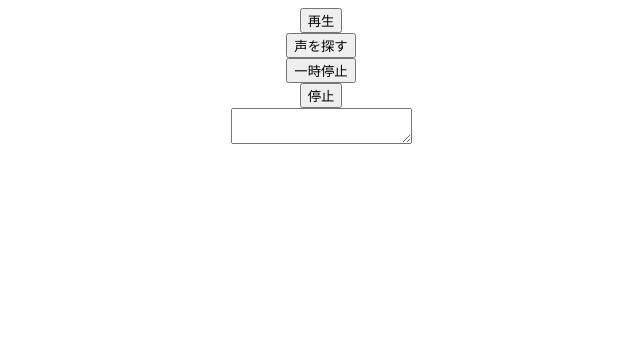
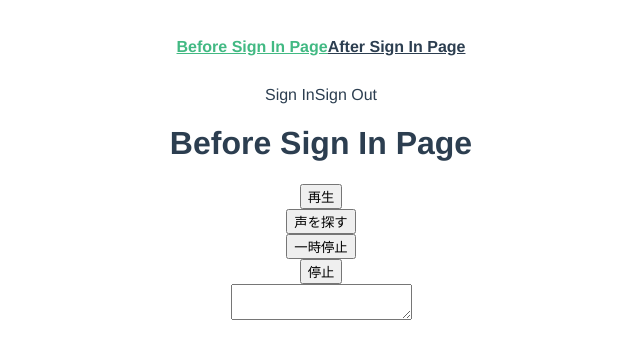
Before and after one commit to beginners-luckk/beginners-luck, a Vue app: page /BeforeSignIn in a window 1280 px wide. Shown: the top 356 px of the page, without its empty margins (319-959 px from the left). Built offline with nearby package versions, Linux system fonts and the light colour scheme; no server answers.

Commit message:
ログイン機能動作

```diff
--- a/src/App.vue
+++ b/src/App.vue
@@ -1,12 +1,14 @@
 <template>
   <div id="app">
-    <!-- <div id="nav">
-      <router-link to="/">Home</router-link> |
-      <router-link to="/about">About</router-link>
-    </div> -->
-
-    <!-- <router-view /> -->
-    <!-- <HelloWorld /> -->
+    <div id="nav">
+      <router-link to="/BeforeSignIn">Before Sign In Page</router-link>
+      <router-link to="/AfterSignIn">After Sign In Page</router-link>
+    </div>
+    <div class="sign-in">
+      <span @click="signIn">Sign In</span>
+      <span @click="signOut">Sign Out</span>
+    </div>
+    <router-view />
     <practice />
   </div>
 </template>
```
